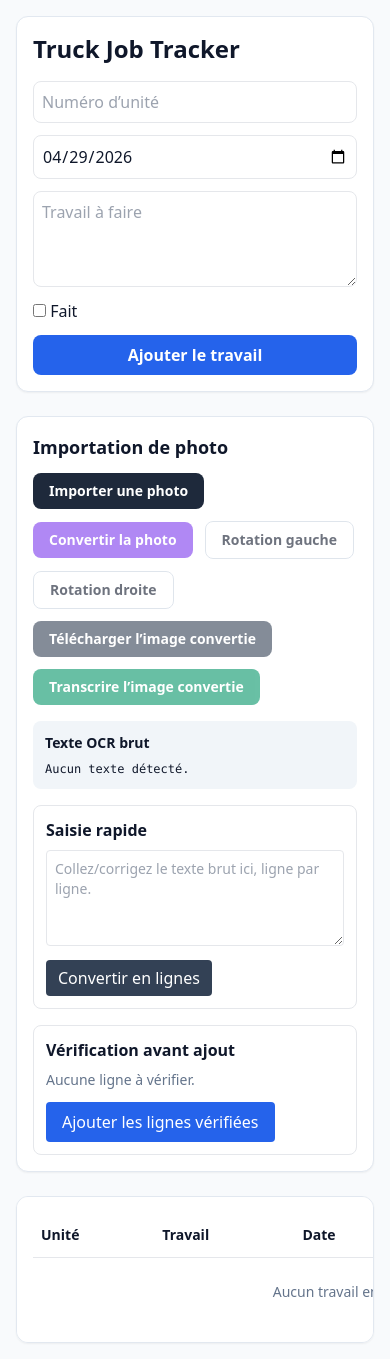
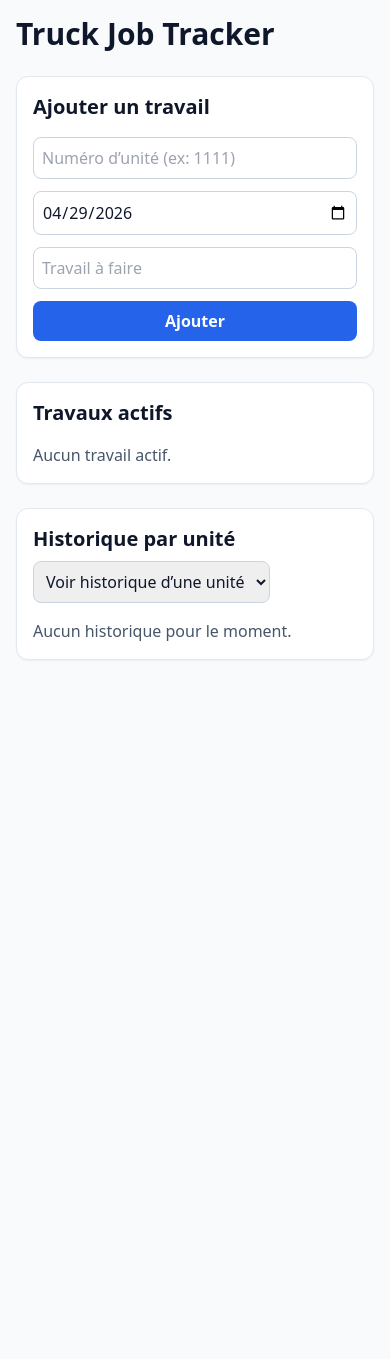
Before and after one commit to Olivier-cousineau/travail-a-effectuer, a Next.js app: page / in a window 390 px wide. After the commit the page ends 844 px from the top, so only its background shows below. Built offline with nearby package versions, Linux system fonts and the light colour scheme.

Commit message:
Refactor page to track active jobs and unit history

```diff
--- a/app/page.tsx
+++ b/app/page.tsx
@@ -1,364 +1,239 @@
 "use client";
 
-import { ChangeEvent, FormEvent, useEffect, useMemo, useRef, useState } from "react";
-import Script from "next/script";
+import { FormEvent, useEffect, useMemo, useState } from "react";
 
-type Job = { id: string; unitNumber: string; workToDo: string; date: string; done: boolean };
-type JobForm = Omit<Job, "id">;
-type DraftJob = Job;
+type Job = {
+  id: string;
+  unitNumber: string;
+  workToDo: string;
+  date: string;
+};
 
-const STORAGE_KEY = "truck-job-tracker:jobs";
+type HistoryByUnit = Record<string, Job[]>;
+
+type FormState = {
+  unitNumber: string;
+  workToDo: string;
+  date: string;
+};
+
+const ACTIVE_STORAGE_KEY = "truck-job-tracker:active-jobs";
+const HISTORY_STORAGE_KEY = "truck-job-tracker:history-by-unit";
+
 const defaultDate = () => new Date().toISOString().slice(0, 10);
-const defaultForm: JobForm = { unitNumber: "", workToDo: "", date: defaultDate(), done: false };
 
-function parseDateFromText(text: string): string {
-  const iso = text.match(/\b(20\d{2})[-/](\d{1,2})[-/](\d{1,2})\b/);
-  if (iso) return `${iso[1]}-${iso[2].padStart(2, "0")}-${iso[3].padStart(2, "0")}`;
-  const fr = text.match(/\b(\d{1,2})[-/](\d{1,2})[-/](20\d{2})\b/);
-  if (fr) return `${fr[3]}-${fr[2].padStart(2, "0")}-${fr[1].padStart(2, "0")}`;
-  return defaultDate();
+export default function Home() {
+  const [form, setForm] = useState<FormState>({
+    unitNumber: "",
+    workToDo: "",
+    date: defaultDate(),
+  });
+  const [activeJobs, setActiveJobs] = useState<Job[]>([]);
+  const [historyByUnit, setHistoryByUnit] = useState<HistoryByUnit>({});
+  const [selectedUnitHistory, setSelectedUnitHistory] = useState<string>("");
+
+  useEffect(() => {
+    try {
+      const savedActive = localStorage.getItem(ACTIVE_STORAGE_KEY);
+      const savedHistory = localStorage.getItem(HISTORY_STORAGE_KEY);
+
+      if (savedActive) {
+        const parsedActive = JSON.parse(savedActive) as Job[];
+        if (Array.isArray(parsedActive)) setActiveJobs(parsedActive);
       }
 
-function parseLineToDraft(line: string): DraftJob | null {
-  const cleanLine = line.replace(/\s+/g, " ").trim();
-  if (!cleanLine || cleanLine.length < 3) return null;
-  const unitMatch = cleanLine.match(/(?:unite|unité|unit|#)?\s*([A-Z0-9-]{2,})/i);
-  return {
-    id: crypto.randomUUID(),
-    unitNumber: unitMatch?.[1] ?? "Inconnu",
-    workToDo: cleanLine.replace(unitMatch?.[0] ?? "", "").trim() || cleanLine,
-    date: parseDateFromText(cleanLine),
-    done: /\b(fait|done|ok|compl[eé]t[eé])\b/i.test(cleanLine),
-  };
+      if (savedHistory) {
+        const parsedHistory = JSON.parse(savedHistory) as HistoryByUnit;
+        if (parsedHistory && typeof parsedHistory === "object") setHistoryByUnit(parsedHistory);
       }
-
-export default function Home() {
-  const [form, setForm] = useState<JobForm>(defaultForm);
-  const [jobs, setJobs] = useState<Job[]>([]);
-  const [photoFile, setPhotoFile] = useState<File | null>(null);
-  const [photoPreview, setPhotoPreview] = useState("");
-  const [processedPreview, setProcessedPreview] = useState("");
-  const [threshold, setThreshold] = useState(150);
-  const [rotation, setRotation] = useState(0);
-  const [conversionError, setConversionError] = useState("");
-  const [isConverting, setIsConverting] = useState(false);
-  const [ocrLoading, setOcrLoading] = useState(false);
-  const [ocrText, setOcrText] = useState("");
-  const [reviewRows, setReviewRows] = useState<DraftJob[]>([]);
-  const [quickEntry, setQuickEntry] = useState("");
-  const [editingJobId, setEditingJobId] = useState<string | null>(null);
-  const [autoConvertTrigger, setAutoConvertTrigger] = useState(0);
-  const canvasRef = useRef<HTMLCanvasElement | null>(null);
-
-  useEffect(() => {
-    const s = localStorage.getItem(STORAGE_KEY);
-    if (!s) return;
-    try {
-      const parsed = JSON.parse(s) as Job[];
-      if (Array.isArray(parsed)) setJobs(parsed);
     } catch {
-      setJobs([]);
+      setActiveJobs([]);
+      setHistoryByUnit({});
     }
   }, []);
 
   useEffect(() => {
-    localStorage.setItem(STORAGE_KEY, JSON.stringify(jobs));
-  }, [jobs]);
+    localStorage.setItem(ACTIVE_STORAGE_KEY, JSON.stringify(activeJobs));
+  }, [activeJobs]);
 
-  function handleSubmit(e: FormEvent<HTMLFormElement>) {
+  useEffect(() => {
+    localStorage.setItem(HISTORY_STORAGE_KEY, JSON.stringify(historyByUnit));
+  }, [historyByUnit]);
+
+  function addJob(e: FormEvent<HTMLFormElement>) {
     e.preventDefault();
-    setJobs((cur) => [
-      {
+
+    const newJob: Job = {
       id: crypto.randomUUID(),
-        ...form,
       unitNumber: form.unitNumber.trim(),
       workToDo: form.workToDo.trim(),
-      },
-      ...cur,
-    ]);
-    setForm(defaultForm);
+      date: form.date,
+    };
+
+    if (!newJob.unitNumber || !newJob.workToDo || !newJob.date) return;
+
+    setActiveJobs((current) => [newJob, ...current]);
+    setForm({ unitNumber: "", workToDo: "", date: defaultDate() });
   }
 
-  function onPhotoChange(e: ChangeEvent<HTMLInputElement>) {
-    const file = e.target.files?.[0] ?? null;
-    setPhotoFile(file);
-    setProcessedPreview("");
-    setReviewRows([]);
-    setOcrText("");
-    setConversionError("");
-    setRotation(0);
+  function markJobAsDone(jobId: string) {
+    setActiveJobs((currentActive) => {
+      const job = currentActive.find((j) => j.id === jobId);
+      if (!job) return currentActive;
 
-    if (!file) {
-      setPhotoPreview("");
-      return;
+      setHistoryByUnit((currentHistory) => {
+        const unit = job.unitNumber;
+        const existing = currentHistory[unit] ?? [];
+        return {
+          ...currentHistory,
+          [unit]: [job, ...existing],
+        };
+      });
+
+      return currentActive.filter((j) => j.id !== jobId);
+    });
   }
 
-    const reader = new FileReader();
-    reader.onload = () => {
-      if (typeof reader.result === "string") {
-        setPhotoPreview(reader.result);
-        setAutoConvertTrigger((n) => n + 1);
-      } else {
-        setConversionError("Impossible de lire le fichier image.");
-      }
-    };
-    reader.onerror = () => {
-      setConversionError("Erreur de lecture du fichier via FileReader.");
-    };
-    reader.readAsDataURL(file);
+  function deleteActiveJob(jobId: string) {
+    setActiveJobs((current) => current.filter((j) => j.id !== jobId));
   }
 
-  async function processImage() {
-    if (!photoPreview || !canvasRef.current) return;
-    setIsConverting(true);
-    setConversionError("");
-
-    try {
-      const img = new Image();
-      img.src = photoPreview;
-
-      await new Promise<void>((resolve, reject) => {
-        img.onload = () => resolve();
-        img.onerror = () => reject(new Error("Chargement de l'image impossible."));
+  function clearUnitHistory(unit: string) {
+    setHistoryByUnit((current) => {
+      const next = { ...current };
+      delete next[unit];
+      return next;
     });
 
-      const smallImage = img.width < 1400 || img.height < 1400;
-      const baseScale = smallImage ? 2 : 1;
-      const drawWidth = Math.max(1, Math.floor(img.width * baseScale));
-      const drawHeight = Math.max(1, Math.floor(img.height * baseScale));
-
-      const rotated = Math.abs(rotation) % 180 !== 0;
-      const c = canvasRef.current;
-      c.width = rotated ? drawHeight : drawWidth;
-      c.height = rotated ? drawWidth : drawHeight;
-
-      const ctx = c.getContext("2d");
-      if (!ctx) throw new Error("Contexte canvas indisponible dans ce navigateur.");
-
-      ctx.save();
-      ctx.translate(c.width / 2, c.height / 2);
-      ctx.rotate((rotation * Math.PI) / 180);
-      ctx.drawImage(img, -drawWidth / 2, -drawHeight / 2, drawWidth, drawHeight);
-      ctx.restore();
-
-      const imageData = ctx.getImageData(0, 0, c.width, c.height);
-      const data = imageData.data;
-      const contrastFactor = 1.8;
-
-      for (let i = 0; i < data.length; i += 4) {
-        const gray = 0.299 * data[i] + 0.587 * data[i + 1] + 0.114 * data[i + 2];
-        const contrasted = (gray - 128) * contrastFactor + 128;
-        const bw = contrasted >= threshold ? 255 : 0;
-        data[i] = bw;
-        data[i + 1] = bw;
-        data[i + 2] = bw;
+    if (selectedUnitHistory === unit) setSelectedUnitHistory("");
   }
 
-      ctx.putImageData(imageData, 0, 0);
-      setProcessedPreview(c.toDataURL("image/png"));
-    } catch (error) {
-      const message = error instanceof Error ? error.message : "Erreur inconnue pendant la conversion.";
-      setConversionError(`Échec de la conversion: ${message}`);
-      setProcessedPreview("");
-    } finally {
-      setIsConverting(false);
-    }
-  }
-
-  useEffect(() => {
-    if (!photoPreview) return;
-    void processImage();
-    // eslint-disable-next-line react-hooks/exhaustive-deps
-  }, [threshold, rotation, autoConvertTrigger]);
-
-  async function transcribePhoto() {
-    if (!processedPreview) return;
-    setOcrLoading(true);
-    setOcrText("");
-
-    try {
-      const tesseract = (window as Window & {
-        Tesseract?: {
-          recognize: (
-            image: string | File,
-            lang: string,
-            options?: unknown,
-          ) => Promise<{ data: { text: string } }>;
-        };
-      }).Tesseract;
-
-      if (!tesseract) throw new Error("Tesseract non chargé.");
-
-      const result = await tesseract.recognize(processedPreview, "fra+eng", { tessedit_pageseg_mode: "6" });
-      const text = result.data.text || "";
-      setOcrText(text);
-      setReviewRows(text.split(/\n+/).map(parseLineToDraft).filter((j): j is DraftJob => j !== null));
-    } catch (error) {
-      const message = error instanceof Error ? error.message : "Erreur OCR inconnue.";
-      setOcrText(`Erreur OCR: ${message}`);
-    } finally {
-      setOcrLoading(false);
-    }
-  }
-
-  const applyQuickEntry = () => setReviewRows(quickEntry.split(/\n+/).map(parseLineToDraft).filter((j): j is DraftJob => j !== null));
-  const addVerifiedRows = () =>
-    setJobs((cur) => [...reviewRows.filter((r) => r.workToDo.trim().length > 2).map((r) => ({ ...r, id: crypto.randomUUID() })), ...cur]);
-  const updateJob = (id: string, field: keyof JobForm, value: string | boolean) => setJobs((cur) => cur.map((j) => (j.id === id ? { ...j, [field]: value } : j)));
-  const deleteJob = (id: string) => setJobs((cur) => cur.filter((j) => j.id !== id));
-  const sortedJobs = useMemo(() => [...jobs].sort((a, b) => b.date.localeCompare(a.date)), [jobs]);
+  const sortedActiveJobs = useMemo(() => [...activeJobs].sort((a, b) => b.date.localeCompare(a.date)), [activeJobs]);
+  const sortedUnits = useMemo(() => Object.keys(historyByUnit).sort((a, b) => a.localeCompare(b, "fr")), [historyByUnit]);
 
   return (
-    <>
-      <Script src="https://cdn.jsdelivr.net/npm/tesseract.js@5/dist/tesseract.min.js" strategy="afterInteractive" />
-      <main className="mx-auto min-h-screen w-full max-w-5xl bg-slate-50 p-4 md:p-6">
-        <section className="rounded-xl border border-slate-200 bg-white p-4 shadow-sm md:p-6">
-          <h1 className="mb-4 text-2xl font-bold text-slate-900">Truck Job Tracker</h1>
-          <form onSubmit={handleSubmit} className="grid gap-3 sm:grid-cols-2">
-            <input className="rounded-lg border p-2" value={form.unitNumber} onChange={(e) => setForm((c) => ({ ...c, unitNumber: e.target.value }))} placeholder="Numéro d’unité" required />
-            <input type="date" className="rounded-lg border p-2" value={form.date} onChange={(e) => setForm((c) => ({ ...c, date: e.target.value }))} required />
-            <textarea className="min-h-24 rounded-lg border p-2 sm:col-span-2" value={form.workToDo} onChange={(e) => setForm((c) => ({ ...c, workToDo: e.target.value }))} placeholder="Travail à faire" required />
-            <label className="sm:col-span-2"><input type="checkbox" checked={form.done} onChange={(e) => setForm((c) => ({ ...c, done: e.target.checked }))} /> Fait</label>
-            <button type="submit" className="rounded-lg bg-blue-600 px-4 py-2 font-semibold text-white sm:col-span-2">Ajouter le travail</button>
+    <main className="mx-auto min-h-screen w-full max-w-5xl bg-slate-50 p-4 text-slate-900 md:p-6">
+      <h1 className="mb-6 text-3xl font-bold">Truck Job Tracker</h1>
+
+      <section className="mb-6 rounded-xl border border-slate-200 bg-white p-4 shadow-sm md:p-6">
+        <h2 className="mb-4 text-xl font-semibold">Ajouter un travail</h2>
+        <form onSubmit={addJob} className="grid gap-3 sm:grid-cols-2">
+          <input
+            type="text"
+            value={form.unitNumber}
+            onChange={(e) => setForm((c) => ({ ...c, unitNumber: e.target.value }))}
+            placeholder="Numéro d’unité (ex: 1111)"
+            className="rounded-lg border border-slate-300 p-2"
+            required
+          />
+          <input
+            type="date"
+            value={form.date}
+            onChange={(e) => setForm((c) => ({ ...c, date: e.target.value }))}
+            className="rounded-lg border border-slate-300 p-2"
+            required
+          />
+          <input
+            type="text"
+            value={form.workToDo}
+            onChange={(e) => setForm((c) => ({ ...c, workToDo: e.target.value }))}
+            placeholder="Travail à faire"
+            className="rounded-lg border border-slate-300 p-2 sm:col-span-2"
+            required
+          />
+          <button type="submit" className="rounded-lg bg-blue-600 px-4 py-2 font-semibold text-white sm:col-span-2">
+            Ajouter
+          </button>
         </form>
       </section>
 
-        <section className="mt-6 rounded-xl border border-slate-200 bg-white p-4 shadow-sm md:p-6">
-          <h2 className="mb-3 text-lg font-semibold">Importation de photo</h2>
-          <div className="flex flex-wrap items-center gap-3">
-            <label className="cursor-pointer rounded-lg bg-slate-800 px-4 py-2 text-sm font-semibold text-white">
-              Importer une photo
-              <input type="file" accept="image/*" capture="environment" onChange={onPhotoChange} className="hidden" />
-            </label>
-            <button type="button" onClick={processImage} disabled={!photoPreview || isConverting} className="rounded-lg bg-violet-600 px-4 py-2 text-sm font-semibold text-white disabled:opacity-60">
-              Convertir la photo
-            </button>
-            <button
-              type="button"
-              onClick={() => setRotation((r) => r - 90)}
-              disabled={!photoPreview}
-              className="rounded-lg border border-slate-300 px-4 py-2 text-sm font-semibold disabled:opacity-60"
-            >
-              Rotation gauche
-            </button>
-            <button
-              type="button"
-              onClick={() => setRotation((r) => r + 90)}
-              disabled={!photoPreview}
-              className="rounded-lg border border-slate-300 px-4 py-2 text-sm font-semibold disabled:opacity-60"
-            >
-              Rotation droite
-            </button>
-            <a
-              href={processedPreview || "#"}
-              download="photo-convertie.png"
-              className={`rounded-lg bg-slate-700 px-4 py-2 text-sm font-semibold text-white ${!processedPreview ? "pointer-events-none opacity-60" : ""}`}
-            >
-              Télécharger l’image convertie
-            </a>
-            <button type="button" onClick={transcribePhoto} disabled={!processedPreview || ocrLoading} className="rounded-lg bg-emerald-600 px-4 py-2 text-sm font-semibold text-white disabled:opacity-60">
-              Transcrire l’image convertie
-            </button>
-          </div>
-
-          {photoPreview && (
-            <div className="mt-4 grid gap-4 lg:grid-cols-2">
-              <div>
-                <p className="mb-2 text-sm font-semibold">Image originale</p>
-                <img src={photoPreview} alt="Original" className="max-h-80 rounded-lg border" />
-              </div>
-              <div>
-                <p className="mb-2 text-sm font-semibold">Image convertie</p>
-                {processedPreview ? (
-                  <img src={processedPreview} alt="Image convertie" className="max-h-80 rounded-lg border" />
+      <section className="mb-6 rounded-xl border border-slate-200 bg-white p-4 shadow-sm md:p-6">
+        <h2 className="mb-4 text-xl font-semibold">Travaux actifs</h2>
+        {sortedActiveJobs.length === 0 ? (
+          <p className="text-slate-600">Aucun travail actif.</p>
         ) : (
-                  <p className="rounded-lg border border-dashed p-4 text-sm text-slate-500">Aucune conversion disponible.</p>
-                )}
-              </div>
-            </div>
-          )}
-
-          {photoPreview && (
-            <div className="mt-4">
-              <label className="block text-sm font-medium">
-                Seuil noir/blanc: {threshold}
-                <input
-                  type="range"
-                  min={0}
-                  max={255}
-                  value={threshold}
-                  onChange={(e) => setThreshold(Number(e.target.value))}
-                  className="mt-2 w-full"
-                />
-              </label>
-            </div>
-          )}
-
-          {conversionError && <p className="mt-4 rounded-lg bg-red-50 p-3 text-sm font-medium text-red-700">{conversionError}</p>}
-          {ocrLoading && <p className="mt-4 text-sm font-medium text-blue-700">Analyse OCR en cours…</p>}
-          <canvas ref={canvasRef} className="hidden" />
-
-          <div className="mt-4 rounded-lg bg-slate-100 p-3">
-            <h3 className="text-sm font-semibold">Texte OCR brut</h3>
-            <pre className="mt-2 whitespace-pre-wrap text-xs">{ocrText || "Aucun texte détecté."}</pre>
-          </div>
-
-          <div className="mt-4 rounded-lg border p-3">
-            <h3 className="font-semibold">Saisie rapide</h3>
-            <textarea value={quickEntry} onChange={(e) => setQuickEntry(e.target.value)} className="mt-2 min-h-24 w-full rounded border p-2 text-sm" placeholder="Collez/corrigez le texte brut ici, ligne par ligne." />
-            <button type="button" onClick={applyQuickEntry} className="mt-2 rounded bg-slate-700 px-3 py-1.5 text-white">Convertir en lignes</button>
-          </div>
-
-          <div className="mt-4 rounded-lg border p-3">
-            <h3 className="font-semibold">Vérification avant ajout</h3>
-            <div className="mt-2 space-y-3">
-              {reviewRows.map((row) => (
-                <div key={row.id} className="grid gap-2 rounded border p-2 sm:grid-cols-4">
-                  <input value={row.unitNumber} onChange={(e) => setReviewRows((cur) => cur.map((r) => (r.id === row.id ? { ...r, unitNumber: e.target.value } : r)))} className="rounded border p-1" placeholder="Numéro d’unité" />
-                  <input value={row.workToDo} onChange={(e) => setReviewRows((cur) => cur.map((r) => (r.id === row.id ? { ...r, workToDo: e.target.value } : r)))} className="rounded border p-1 sm:col-span-2" placeholder="Travail" />
-                  <input type="date" value={row.date} onChange={(e) => setReviewRows((cur) => cur.map((r) => (r.id === row.id ? { ...r, date: e.target.value } : r)))} className="rounded border p-1" />
-                  <label><input type="checkbox" checked={row.done} onChange={() => setReviewRows((cur) => cur.map((r) => (r.id === row.id ? { ...r, done: !r.done } : r)))} /> Fait</label>
-                </div>
-              ))}
-              {reviewRows.length === 0 && <p className="text-sm text-slate-500">Aucune ligne à vérifier.</p>}
-            </div>
-            <button type="button" onClick={addVerifiedRows} className="mt-3 rounded bg-blue-600 px-4 py-2 text-white">Ajouter les lignes vérifiées</button>
-          </div>
-        </section>
-
-        <section className="mt-6 overflow-x-auto rounded-xl border border-slate-200 bg-white p-4 shadow-sm md:p-6">
-          <table className="w-full min-w-[640px]">
+          <div className="overflow-x-auto">
+            <table className="w-full border-collapse text-left">
               <thead>
-              <tr className="border-b text-left text-sm">
-                <th className="px-2 py-3">Unité</th>
-                <th className="px-2 py-3">Travail</th>
-                <th className="px-2 py-3">Date</th>
-                <th className="px-2 py-3">Statut</th>
-                <th className="px-2 py-3">Action</th>
+                <tr className="border-b border-slate-200">
+                  <th className="p-2">Numéro d’unité</th>
+                  <th className="p-2">Travail</th>
+                  <th className="p-2">Date</th>
+                  <th className="p-2">Fait</th>
+                  <th className="p-2">Supprimer</th>
                 </tr>
               </thead>
               <tbody>
-              {sortedJobs.map((job) => {
-                const isEditing = editingJobId === job.id;
-                return (
-                  <tr key={job.id} className="border-b text-sm">
-                    <td className="px-2 py-3">{isEditing ? <input className="w-full rounded border p-1" value={job.unitNumber} onChange={(e) => updateJob(job.id, "unitNumber", e.target.value)} /> : job.unitNumber}</td>
-                    <td className="px-2 py-3">{isEditing ? <input className="w-full rounded border p-1" value={job.workToDo} onChange={(e) => updateJob(job.id, "workToDo", e.target.value)} /> : job.workToDo}</td>
-                    <td className="px-2 py-3">{isEditing ? <input type="date" className="w-full rounded border p-1" value={job.date} onChange={(e) => updateJob(job.id, "date", e.target.value)} /> : job.date}</td>
-                    <td className="px-2 py-3"><label><input type="checkbox" checked={job.done} onChange={() => updateJob(job.id, "done", !job.done)} /> {job.done ? "Fait" : "À faire"}</label></td>
-                    <td className="px-2 py-3"><button type="button" onClick={() => setEditingJobId(isEditing ? null : job.id)} className="mr-2 rounded bg-indigo-600 px-3 py-1 text-white">{isEditing ? "Terminer" : "Modifier"}</button><button type="button" onClick={() => deleteJob(job.id)} className="rounded bg-red-600 px-3 py-1 text-white">Supprimer</button></td>
+                {sortedActiveJobs.map((job) => (
+                  <tr key={job.id} className="border-b border-slate-100">
+                    <td className="p-2 font-medium">{job.unitNumber}</td>
+                    <td className="p-2">{job.workToDo}</td>
+                    <td className="p-2">{job.date}</td>
+                    <td className="p-2">
+                      <input type="checkbox" aria-label={`Marquer ${job.workToDo} comme fait`} onChange={() => markJobAsDone(job.id)} />
+                    </td>
+                    <td className="p-2">
+                      <button
+                        type="button"
+                        onClick={() => deleteActiveJob(job.id)}
+                        className="rounded-md bg-red-600 px-3 py-1 text-sm font-semibold text-white"
+                      >
+                        Supprimer
+                      </button>
+                    </td>
                   </tr>
-                );
-              })}
-              {sortedJobs.length === 0 && (
-                <tr>
-                  <td colSpan={5} className="px-2 py-6 text-center text-sm text-slate-500">Aucun travail enregistré.</td>
-                </tr>
-              )}
+                ))}
               </tbody>
             </table>
+          </div>
+        )}
+      </section>
+
+      <section className="rounded-xl border border-slate-200 bg-white p-4 shadow-sm md:p-6">
+        <div className="mb-4 flex flex-wrap items-center gap-2">
+          <h2 className="text-xl font-semibold">Historique par unité</h2>
+          <select
+            value={selectedUnitHistory}
+            onChange={(e) => setSelectedUnitHistory(e.target.value)}
+            className="rounded-lg border border-slate-300 p-2"
+          >
+            <option value="">Voir historique d’une unité</option>
+            {sortedUnits.map((unit) => (
+              <option key={unit} value={unit}>
+                Unité {unit}
+              </option>
+            ))}
+          </select>
+        </div>
+
+        {sortedUnits.length === 0 ? (
+          <p className="text-slate-600">Aucun historique pour le moment.</p>
+        ) : (
+          <div className="space-y-4">
+            {(selectedUnitHistory ? [selectedUnitHistory] : sortedUnits).map((unit) => (
+              <div key={unit} className="rounded-lg border border-slate-200 p-3">
+                <div className="mb-2 flex items-center justify-between gap-2">
+                  <h3 className="font-semibold">Unité {unit}</h3>
+                  <button
+                    type="button"
+                    onClick={() => clearUnitHistory(unit)}
+                    className="rounded-md bg-slate-800 px-3 py-1 text-sm font-semibold text-white"
+                  >
+                    Supprimer historique d’une unité
+                  </button>
+                </div>
+                <ul className="list-disc space-y-1 pl-5">
+                  {(historyByUnit[unit] ?? []).map((job) => (
+                    <li key={job.id}>
+                      {job.workToDo} ({job.date})
+                    </li>
+                  ))}
+                </ul>
+              </div>
+            ))}
+          </div>
+        )}
       </section>
     </main>
-    </>
   );
 }
```
Lines whose indentation alone changed are shown as unchanged.
